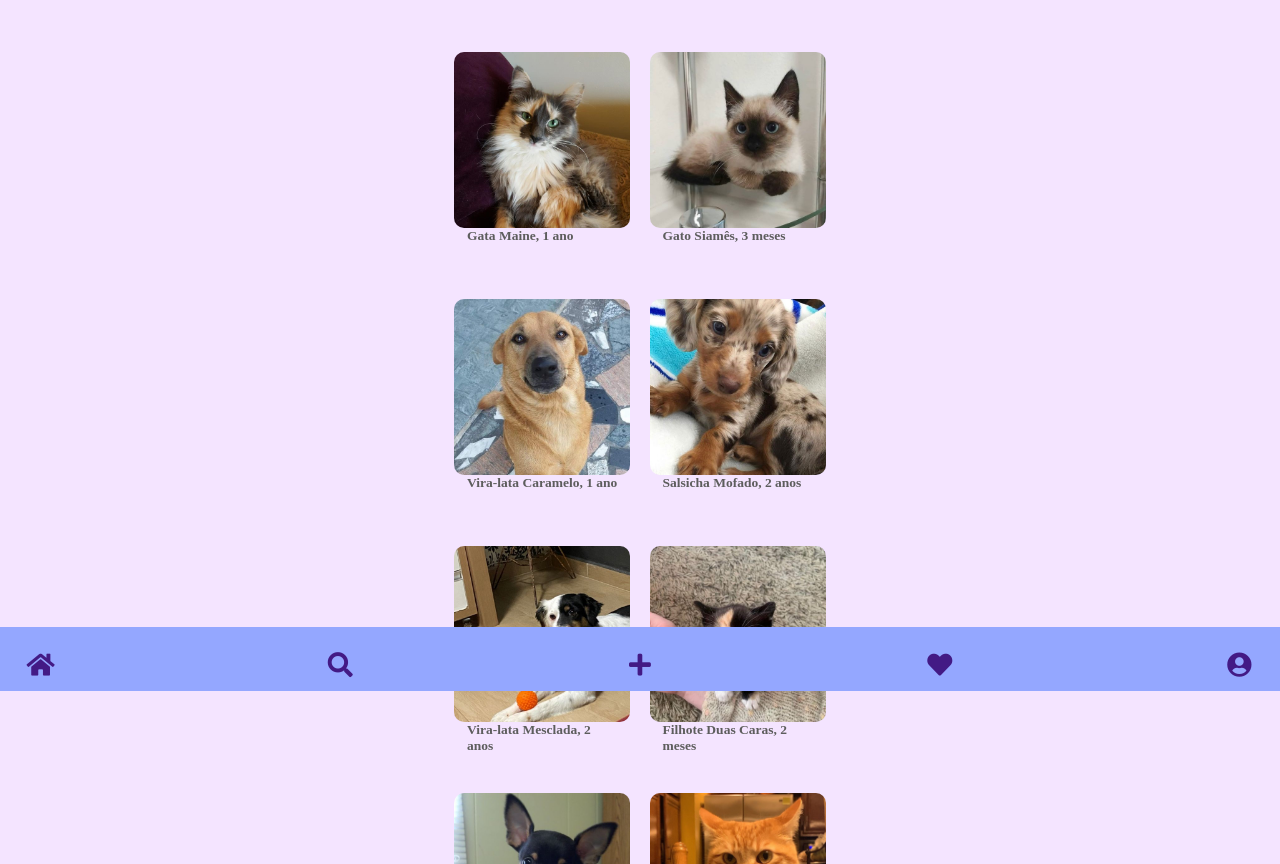
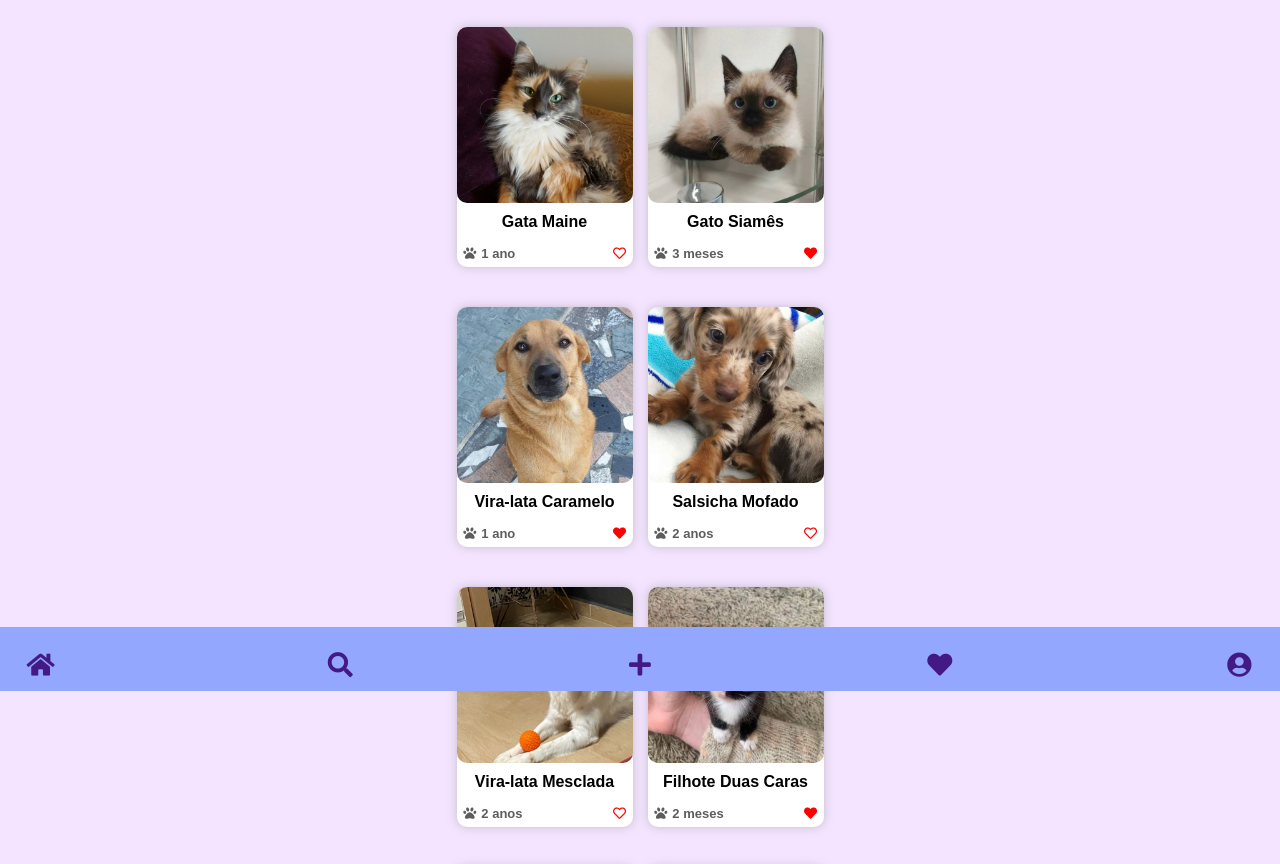
Before and after one commit to Esmeralda-Freire/Quero-Um-Pet, a plain HTML site: page index.html in a window 1280 px wide. Shown: the part 109-973 px from the top of the page. Drawn offline with nearby package versions, Linux system fonts and the light colour scheme.

Commit message:
melhoria post cards

```diff
--- a/assets/css/main.css
+++ b/assets/css/main.css
@@ -1,5 +1,4 @@
 @import url("fontawesome-all.min.css");
-@import url("https://fonts.googleapis.com/css?family=Open+Sans:400,400italic,700,700italic|Open+Sans+Condensed:700");
 
 
 html {
@@ -15,7 +14,6 @@ html {
 
 body {
     background: #f4e4ff;
-    /* background-image: url("/images/banner.jpg"); */
 }
 
     body.is-preload *, body.is-preload *:before, body.is-preload *:after {
@@ -30,19 +28,10 @@ body {
     }
 
 body, input, textarea, select {
-    font-family: 'Source Sans Pro';
+    font-family:Arial, Helvetica, sans-serif;
     font-weight: 300;
     color: #5d5d5d;
     font-size: 14pt;
-}
-
-strong, b {
-    color: #252122;
-    font-weight: 400;
-}
-
-i, em {
-    font-style: italic;
 }
 
 sub {
@@ -55,12 +44,6 @@ sup {
     position: relative;
     top: -0.5em;
     font-size: 0.8em;
-}
-
-blockquote {
-    border-left: solid 0.75em #dddddd;
-    padding: 1em 0 1em 1.5em;
-    font-style: italic;
 }
 
 h1 a, h2 a, h3 a, h4 a, h5 a, h6 a {
@@ -76,6 +59,10 @@ h3 {
     font-size: 1.35em;
 }
 
+h4 {
+    font-size: 1.3em;
+}
+
 a {
     text-decoration: none;
 }
@@ -88,17 +75,6 @@ img {
         text-decoration: none;
     }
 
-hr {
-    border: 0;
-    border-top: solid 1px #dddddd;
-    height: 1px;
-    margin: 2em 0 2em 0;
-}
-
-p, ul, ol, dl, table {
-    margin-bottom: 2em;
-}
-
 #header {
     background-color: #94a7ff;
     position:static;
@@ -110,7 +86,6 @@ p, ul, ol, dl, table {
     justify-content: center;
     border-radius: 9px;
     font-size: 15px;
-    font-family: "Unica One", sans-serif;
     color: rgb(67, 26, 133);
 }
 
@@ -130,14 +105,37 @@ p, ul, ol, dl, table {
     margin-top: 25px;
     display: flex;
     justify-content: center;
+    margin-bottom: 6rem;
 }
 
 .box {
     height: 12rem;
-    max-width: 9.4rem;
     font-size: 10px;
     border-radius: 10px;
-    padding: 0;
+    text-align: center;
+    font-family: sans-serif;
+    height: 100%;
+}
+
+.box h3 {
+    font-size: 1rem;
+    padding: 5px;
+    font-weight: bold;
+    color: black;
+    margin-top: 5px;
+}
+
+.box-info {
+    display: flex;
+    flex-direction: row;
+    margin-top: 5px;
+    justify-content: space-between;
+    align-self: flex-end;
+    padding: 5px;
+}
+
+.box-info a {
+    color: red;
 }
 
 .row {
@@ -149,19 +147,28 @@ p, ul, ol, dl, table {
 }
 
 .post-container {
-    padding: 15px;
-    min-width: 9.4rem;
-    margin-top: 10px;
+    padding-top: 0;
+    margin-bottom: 25px;
+    background-color: #ffffff;
+    border-radius: 10px;
+    box-shadow: 0px 0px 10px 0px rgba(150, 150, 150, 0.5);
+    height: 15rem;
+    width: 11rem;
+    display: flex;
+    justify-content: center;
 }
+
+
 .box-image {
     display: flex;
+    flex-wrap: wrap;
     justify-content: center;
-    align-items: center;
 }
 
 .box-image > img {
     border-radius: 10px;
     object-fit: cover;
+    margin-top: 0;
 }
 
 .nav-bar {
@@ -187,12 +194,6 @@ p, ul, ol, dl, table {
     color: rgb(67, 26, 133);
 }
 
-.unica-one-regular {
-    font-family: "Unica One", sans-serif;
-    font-weight: 400;
-    font-style: normal;
-  }
-
   .box-abrigo {
     display: flex; /* Use flexbox to align items horizontally */
     align-items: center; /* Center items vertically */
--- a/index.html
+++ b/index.html
@@ -6,9 +6,7 @@
     <title>Quero Um Pet</title>
     <link rel="stylesheet" href="assets/css/main.css" />
     <link rel="stylesheet" href="https://cdnjs.cloudflare.com/ajax/libs/font-awesome/5.15.4/css/all.min.css" integrity="sha512-... (hash) ..." crossorigin="anonymous" />
-    <link rel="preconnect" href="https://fonts.googleapis.com">
-    <link rel="preconnect" href="https://fonts.gstatic.com" crossorigin>
-    <link href="https://fonts.googleapis.com/css2?family=Unica+One&display=swap" rel="stylesheet">
+
 </head>
 <body>
     <div class="main-page">
@@ -17,8 +15,8 @@
             <div class="logo-container">
                     <h1>Quero um Pet</h1>
                         <div class="header-pages">
-                        <a href="index.html"><h3>Pets por perto</h3></a>
-                        <a href="sidepage.html"><h3>Abrigos</h3></a>
+                        <a href="index.html"><h2>Animais</h2></a>
+                        <a href="sidepage.html"><h2>Abrigos</h2></a>
                         </div>
             </div>
         </header>
@@ -29,7 +27,11 @@
 
                         <section class="box">
                             <a href="#" class="box-image"><img src="images/pic01.jpg" alt="" /></a>
-                            <h3><a href="#">Gata Maine, 1 ano</a></h3>
+                            <h3>Gata Maine</h3>
+                            <div class="box-info">
+                            <h4><i class="fas fa-paw"></i> 1 ano</h4>
+                            <h4><a href="#" class="far fa-heart"></a></h4>
+                        </div>
                         </section>
 
                 </div>
@@ -38,7 +40,11 @@
                     <!-- Feature -->
                         <section class="box">
                             <a href="#" class="box-image"><img src="images/pic02.jpg" alt="" /></a>
-                            <h3><a href="#">Gato Siamês, 3 meses</a></h3>
+                            <h3>Gato Siamês</h3>
+                            <div class="box-info">
+                            <h4><i class="fas fa-paw"></i> 3 meses</h4>
+                            <h4><a href="#" class="fa fa-heart"></a></h4>
+                            </div>
                         </section>
 
                 </div>
@@ -46,8 +52,12 @@
 
                     <!-- Feature -->
                         <section class="box">
-                            <a href="#" class="box-image"><img src="images/pic03.jpg" alt="" /></a>
-                            <h3><a href="#">Vira-lata Caramelo, 1 ano</a></h3>
+                            <div class="box-image"><img src="images/pic03.jpg" alt="" /></div>
+                            <h3>Vira-lata Caramelo</h3>
+                            <div class="box-info">
+                            <h4><i class="fas fa-paw"></i> 1 ano</h4>
+                            <h4><a href="#" class="fa fa-heart"></a></h4>
+                        </div>
                         </section>
 
                 </div>
@@ -56,7 +66,11 @@
                     <!-- Feature -->
                         <section class="box">
                             <a href="#" class="box-image"><img src="images/pic04.jpg" alt="" /></a>
-                            <h3><a href="#">Salsicha Mofado, 2 anos</a></h3>
+                            <h3>Salsicha Mofado</h3>
+                            <div class="box-info">
+                            <h4><i class="fas fa-paw"></i> 2 anos</h4>
+                            <h4><a href="#" class="far fa-heart"></a></h4>
+                        </div>
                         </section>
 
                 </div>
@@ -65,7 +79,11 @@
                     <!-- Feature -->
                         <section class="box">
                             <a href="#" class="box-image"><img src="images/pic05.jpg" alt="" /></a>
-                            <h3><a href="#">Vira-lata Mesclada, 2 anos</a></h3>
+                            <h3>Vira-lata Mesclada</h3>
+                            <div class="box-info">
+                            <h4><i class="fas fa-paw"></i> 2 anos</h4>
+                            <h4><a href="#" class="far fa-heart"></a></h4>
+                        </div>
                         </section>
 
                 </div>
@@ -74,7 +92,11 @@
                     <!-- Feature -->
                         <section class="box">
                             <a href="#" class="box-image"><img src="images/pic06.jpg" alt="" /></a>
-                            <h3><a href="#">Filhote Duas Caras, 2 meses</a></h3>
+                            <h3>Filhote Duas Caras</h3>
+                            <div class="box-info">
+                            <h4><i class="fas fa-paw"></i> 2 meses</h4>
+                            <h4><a href="#" class="fa fa-heart"></a></h4>
+                        </div>
                         </section>
 
                 </div>
@@ -83,7 +105,11 @@
                     <!-- Feature -->
                         <section class="box">
                             <a href="#" class="box-image"><img src="images/pic07.jpg" alt="" /></a>
-                            <h3><a href="#">Pinscher, 3 anos</a></h3>
+                            <h3>Pinscher</h3>
+                            <div class="box-info">
+                            <h4><i class="fas fa-paw"></i> 3 anos</h4>
+                            <h4><a href="#" class="far fa-heart"></a></h4>
+                        </div>
                         </section>
 
                 </div>
@@ -92,7 +118,11 @@
                     <!-- Feature -->
                         <section class="box">
                             <a href="#" class="box-image"><img src="images/pic08.jpg" alt="" /></a>
-                            <h3><a href="#">Gato Ruivo, 6 meses</a></h3>
+                            <h3>Gato Ruivo</h3>
+                            <div class="box-info">
+                            <h4><i class="fas fa-paw"></i> 6 meses</h4>
+                            <h4><a href="#" class="fa fa-heart"></a></h4>
+                        </div>
                         </section>
 
                 </div>
@@ -105,7 +135,7 @@
                 <li><a href="index.html" class="fas fa-home"></a></li>
                 <li><a href="#" class="fas fa-search"></a></li>
                 <li><a href="#" class="fa fa-plus"></a></li>
-                <li><a href="sidepage.html" class="fa fa-heart"></a></li>
+                <li><a href="#" class="fa fa-heart"></a></li>
                 <li><a href="#" class="fa fa-user-circle"></a></li>
             </ul>
         </div>
```
Also changed, not shown: sidepage.html (+20 -6 lines).
